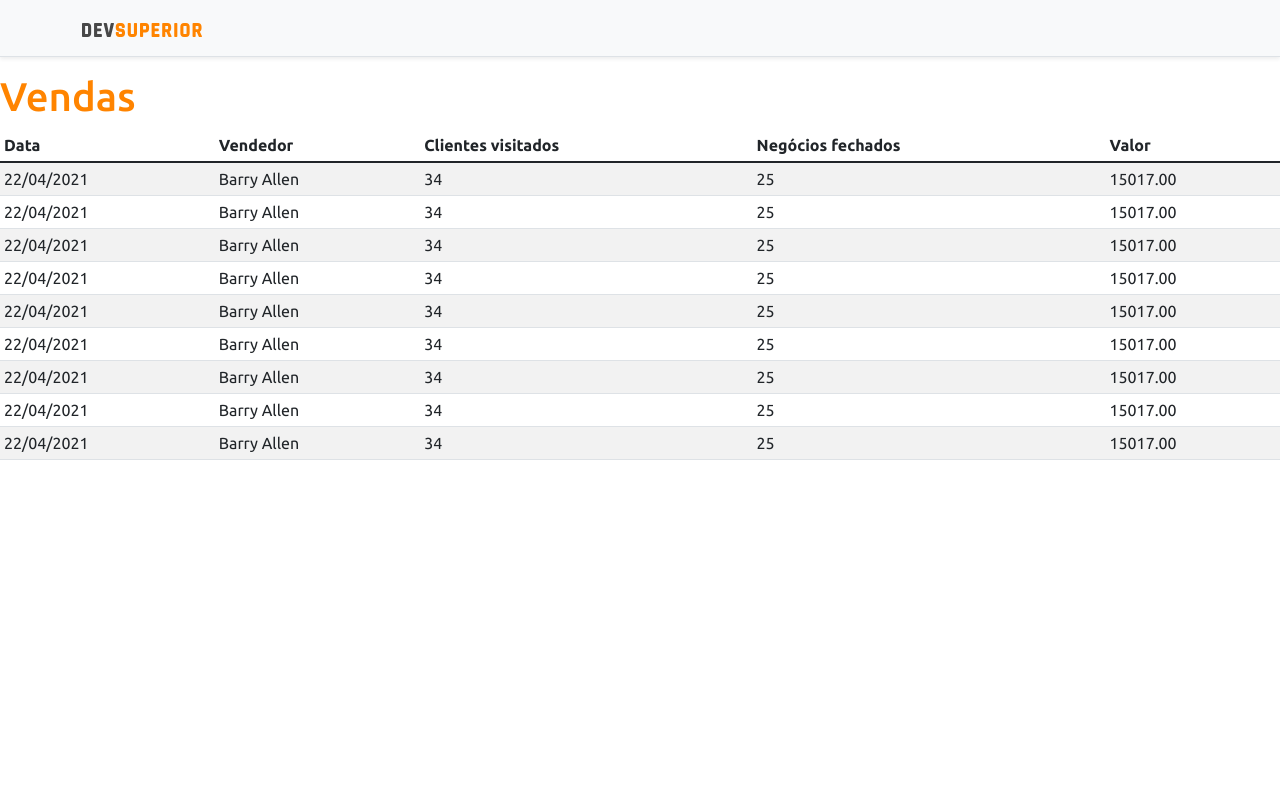
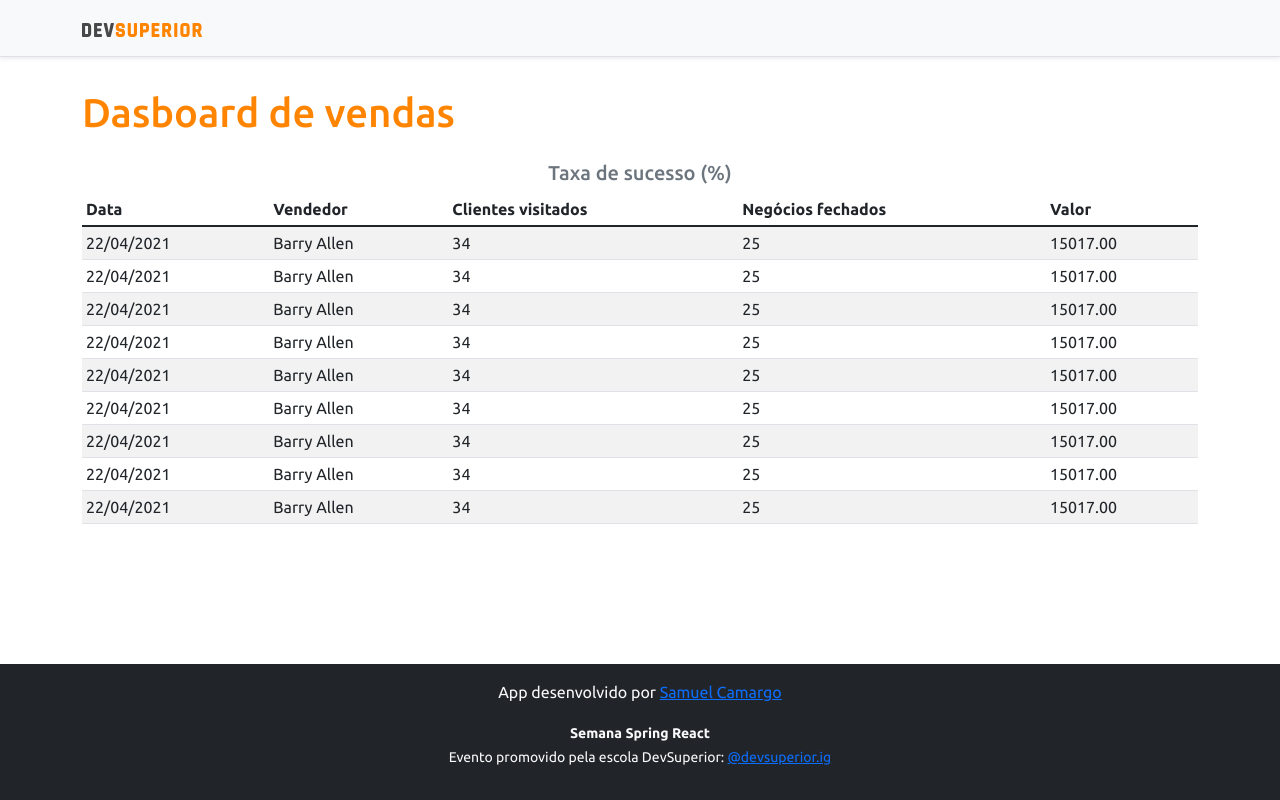
Before and after one commit to samcamargoo/bootcamp-devsuperior, a React (Create React App) app in the folder frontend/: page / in a window 1280 px wide. Built offline with nearby package versions, Linux system fonts and the light colour scheme.

Commit message:
Basic static components Footer missing

```diff
--- a/frontend/src/App.tsx
+++ b/frontend/src/App.tsx
@@ -1,13 +1,25 @@
 import Datatable from 'components/Datatable';
 import Navbar from 'components/Navbar';
+import Footer from 'components/Footer';
 
 
 function App() {
   return (
     <>
-    <Navbar />
-    <h1 className="text-primary">Vendas</h1>
-    <Datatable />
+      <Navbar />
+      <div className="container">
+        <h1 className="text-primary py-3">Dasboard de vendas</h1>
+
+        <div className="row px-3">
+          <div className="col-sm 6">
+            <h5 className="text-center text-secondary">Taxa de sucesso (%)</h5>
+          </div>
+          </div>
+
+        <Datatable />
+
+      </div>
+      <Footer />
     </>
   );
 }
--- /dev/null
+++ b/frontend/src/components/Footer/index.tsx
@@ -0,0 +1,16 @@
+
+
+function Footer() {
+  return (
+    <footer className="footer mt-auto py-3 bg-dark">
+    <div className="container">
+      <p className="text-light">App desenvolvido por <a href="https://github.com/samcamargoo" target="_blank" rel="noreferrer">Samuel Camargo</a></p>
+      <p className="text-light"><small><strong>Semana Spring React</strong><br/>
+        Evento promovido pela escola DevSuperior: <a href="https://instagram.com/devsuperior.ig" target="_blank" rel="noreferrer">@devsuperior.ig</a></small></p>
+    </div>
+  </footer>
+
+  );
+}
+
+export default Footer;
```
